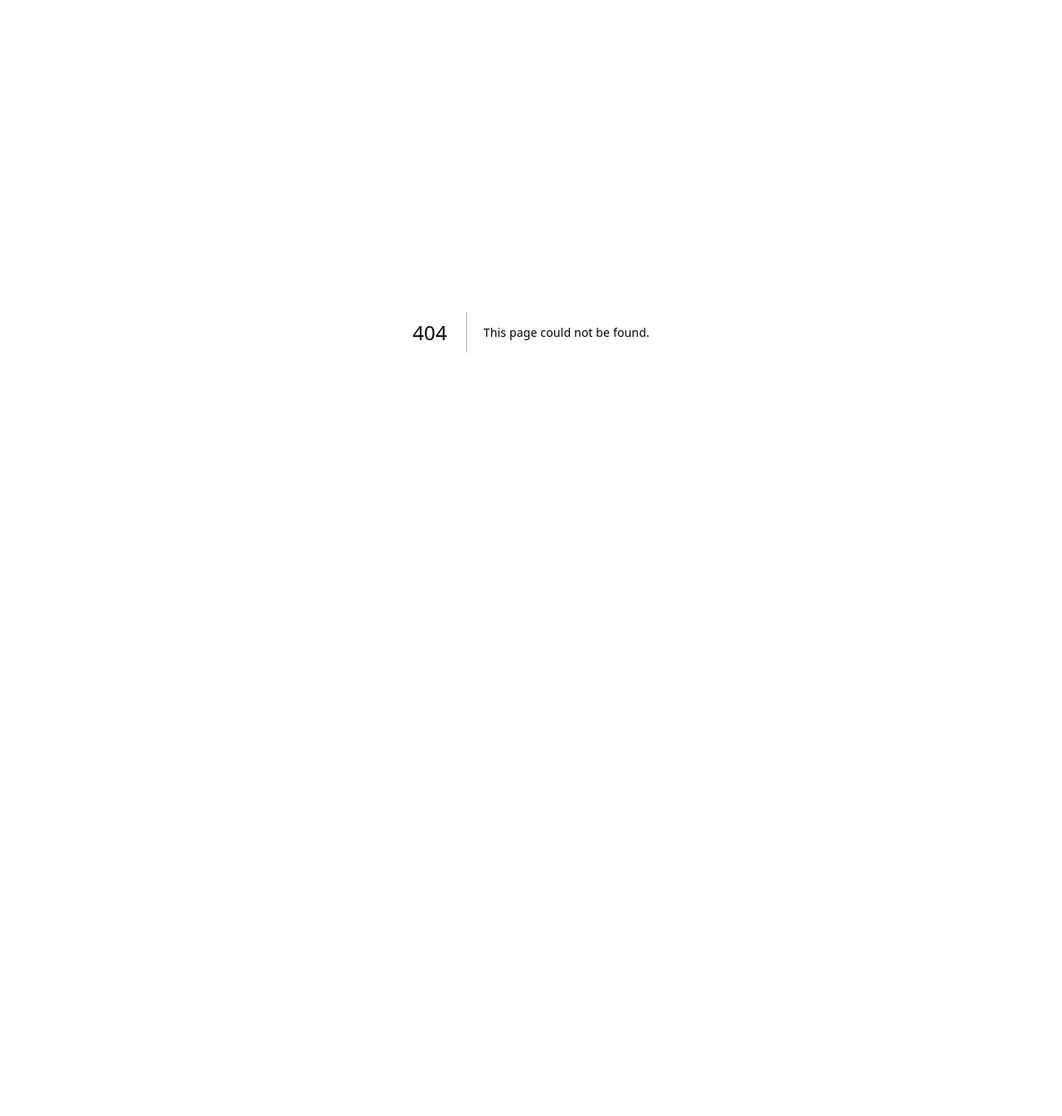
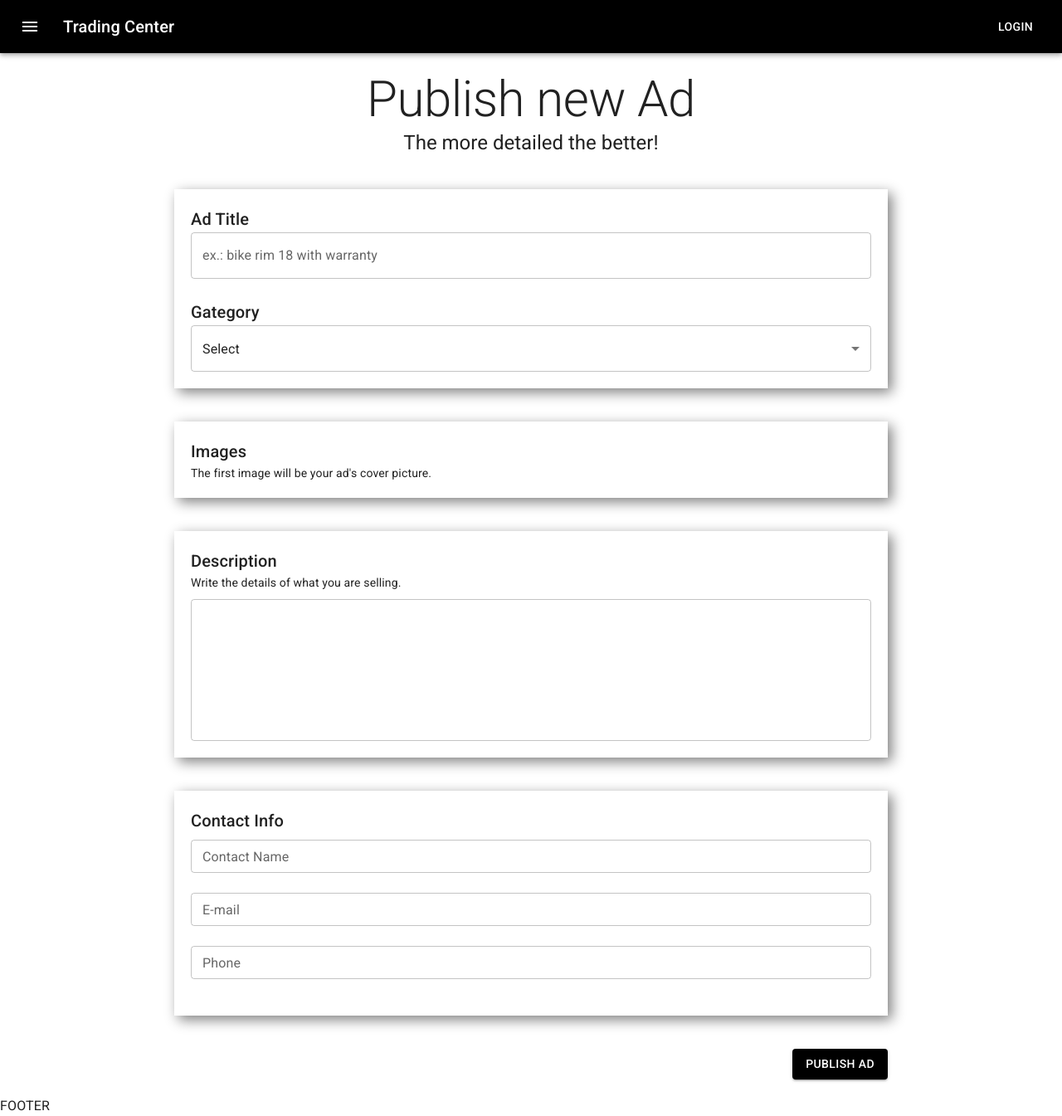
Before and after one commit to joaotextor/trading-center, a Next.js app: page /user/publish in a window 1280 px wide. Before the commit this address had no page. Shown: the whole page at 83% size. Before the commit the page ends 800 px from the top, so only its background shows below. Built offline with nearby package versions, Linux system fonts and the light colour scheme.

Commit message:
Publish Ad Page

```diff
--- /dev/null
+++ b/pages/user/publish.js
@@ -0,0 +1,152 @@
+
+import { styled, Typography, Box, TextField, Select, Button } from '@mui/material'
+import { Container } from '@mui/system'
+import TemplateDefault from '../../src/templates/Default'
+
+const PREFIX = 'Publish'
+
+const classes = {
+    container: `${PREFIX}-container`,
+    box: `${PREFIX}-box`,
+    detailsField: `${PREFIX}-details-field`,
+}
+
+const MyContainer = styled(Container)(({theme}) => ({
+    [`&.${classes.container}`]: {
+        padding: 20,
+    },
+
+    [`& .${classes.box}`]: {
+        padding: 20,
+        backgroundColor: theme.palette.background.white,
+        boxShadow: '5px 5px 15px grey'
+    },
+
+    [`& .${classes.detailsField}`]: {
+        marginTop: 10,
+    }
+}))
+
+export default function Publish() {
+
+    return (
+        <TemplateDefault>
+            <MyContainer className={classes.container} maxWidth="sm">
+                <Typography component="h1" variant="h2" align="center" color="textPrimary">
+                    Publish new Ad
+                </Typography>
+                <Typography component="h5" variant="h5" align="center" color="textPrimary">
+                    The more detailed the better!
+                </Typography>
+            </MyContainer>
+
+            <MyContainer className={classes.container} maxWidth="md">
+                <Box className={classes.box}>
+                    <Typography component="h6" variant="h6" color="textPrimary">
+                        Ad Title
+                    </Typography>
+                    <TextField
+                        label="ex.: bike rim 18 with warranty"
+                        fullWidth
+                    />
+                    <br /><br />
+                    <Typography component="h6" variant="h6" color="textPrimary">
+                        Gategory
+                    </Typography>
+                    <Select
+                        native
+                        value=""
+                        fullWidth
+                        onChange={() => {}}
+                        inputProps={{
+                            name: 'age,'
+                        }}
+                    >
+                        <option value="">Select</option>
+                        <option value={1}>Babies and Children</option>
+                        <option value={2}>Agriculture</option>
+                        <option value={3}>Fashion</option>
+                        <option value={3}>Cars, Motorcycles and Boats</option>
+                        <option value={3}>Services</option>
+                        <option value={3}>Recreation</option>
+                        <option value={3}>Animals</option>
+                        <option value={3}>Furniture, Home and Garden</option>
+                        <option value={3}>Real Estate</option>
+                        <option value={3}>Equipments and Tools</option>
+                        <option value={3}>Smartphones and Tablets</option>
+                        <option value={3}>Sport</option>
+                        <option value={3}>Technology</option>
+                        <option value={3}>Jobs</option>
+                        <option value={3}>Other</option>
+                    </Select>
+                </Box>
+            </MyContainer>
+
+            <MyContainer className={classes.container} maxWidth="md">
+                <Box className={classes.box}>
+                    <Typography component="h6" variant="h6" color="textPrimary">
+                            Images
+                    </Typography>
+                    <Typography component="div" variant="body2" color="textPrimary">
+                            The first image will be your ad&apos;s cover picture.
+                    </Typography>
+                </Box>
+            </MyContainer>
+
+            <MyContainer className={classes.container} maxWidth="md">
+                <Box className={classes.box}>
+                    <Typography component="h6" variant="h6" color="textPrimary">
+                            Description
+                    </Typography>
+                    <Typography component="div" variant="body2" color="textPrimary">
+                            Write the details of what you are selling.
+                    </Typography>
+                    <TextField className={classes.detailsField}
+                        multiline
+                        rows={6}
+                        variant="outlined"
+                        fullWidth
+                    />
+                </Box>
+            </MyContainer>
+
+            <MyContainer className={classes.container} maxWidth="md">
+                <Box className={classes.box}>
+                    <Typography component="h6" variant="h6" color="textPrimary" gutterBottom>
+                            Contact Info
+                    </Typography>
+                    <TextField
+                        label="Contact Name"
+                        variant="outlined"
+                        size="small"
+                        fullWidth
+                    />
+                    <br /><br />
+                    <TextField
+                        label="E-mail"
+                        variant="outlined"
+                        size="small"
+                        fullWidth
+                    />
+                    <br /><br />
+                    <TextField
+                        label="Phone"
+                        variant="outlined"
+                        size="small"
+                        fullWidth
+                    />
+                    <br /><br />
+                </Box>
+            </MyContainer>
+
+            <MyContainer className={classes.container} maxWidth="md">
+                <Box textAlign="right">
+                    <Button
+                        variant="contained"
+                        color="primary"
+                    >Publish Ad</Button>
+                </Box>
+            </MyContainer>
+        </TemplateDefault>
+    )
+}
```
